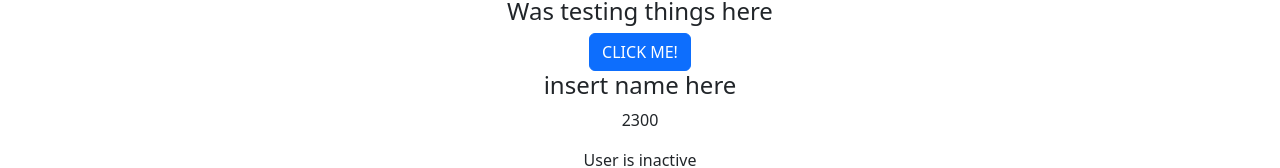
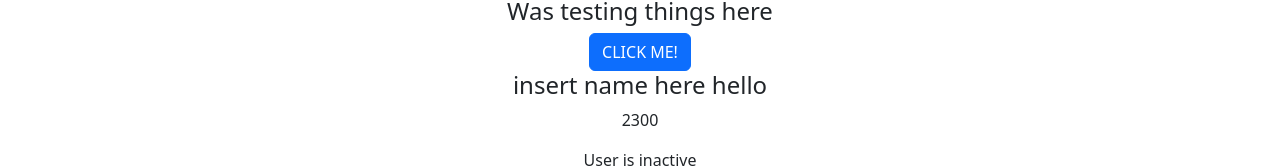
Before and after one commit to rogeliopalacios44/Senior-Project-Fall-2024, a Vue app: page / in a window 1280 px wide. Shown: the part 149-317 px from the top of the page. Built offline with nearby package versions, Linux system fonts and the light colour scheme.

Commit message:
inital number2

```diff
--- a/src/App.vue
+++ b/src/App.vue
@@ -2,7 +2,7 @@
   export default {
     data() {
       return {
-        name: 'insert name here',
+        name: 'insert name here hello',
         status: false,
         value: 2300,
       };
```
